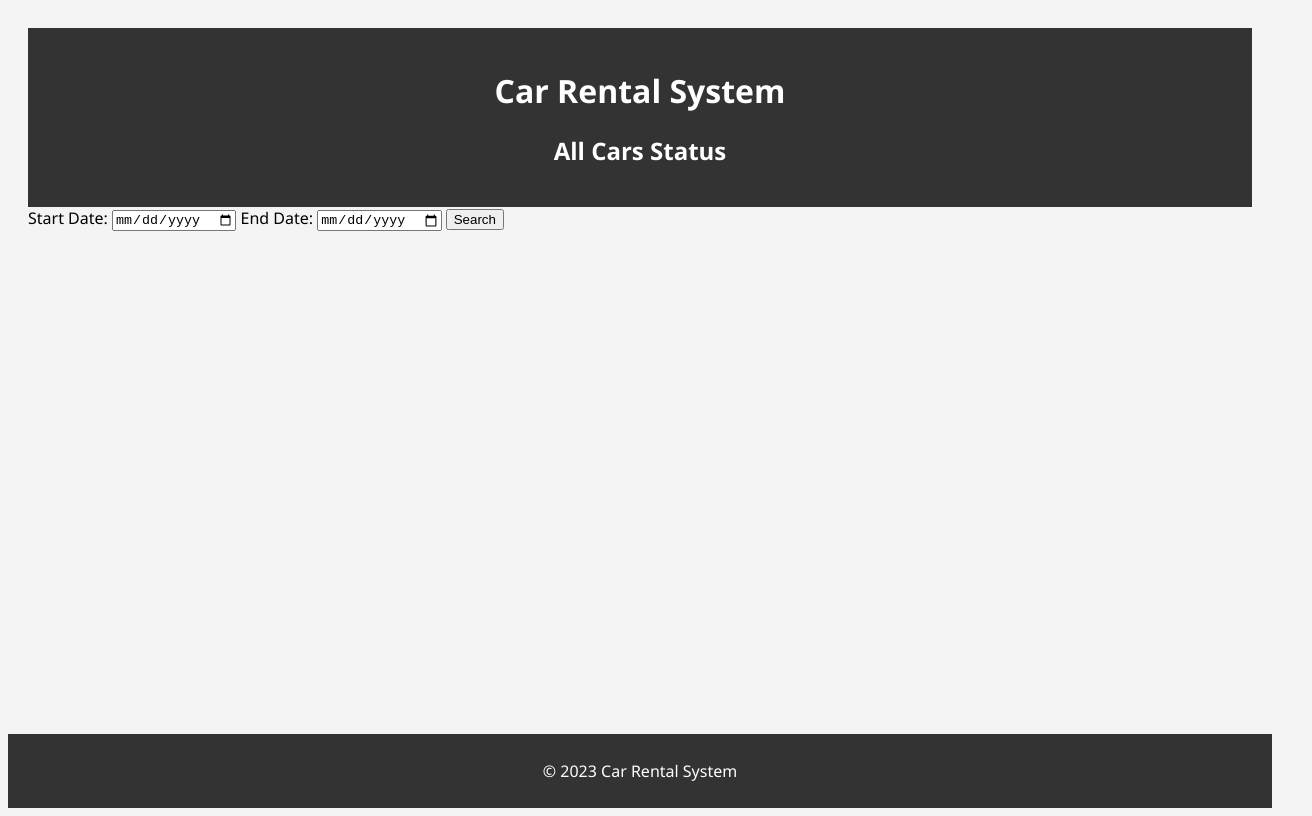
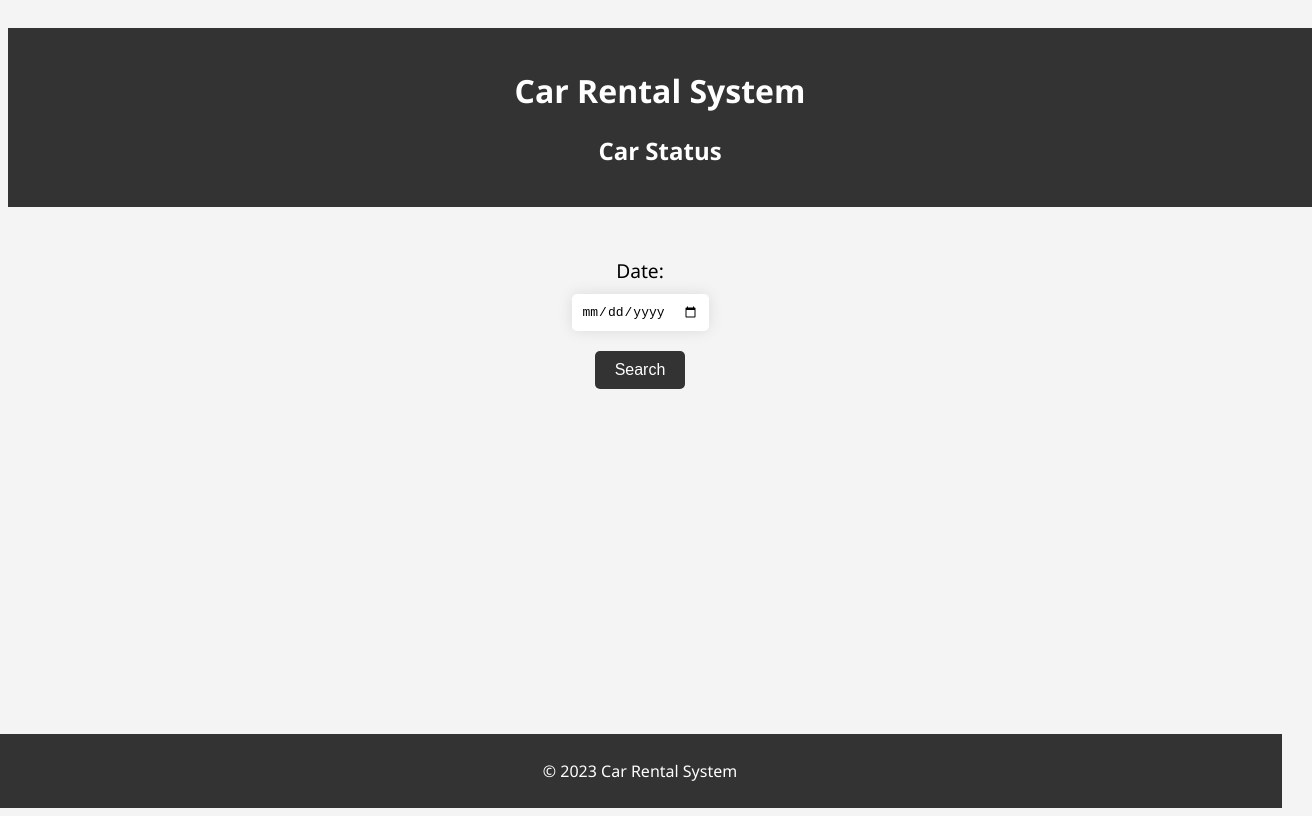
Before and after one commit to Kirollos-Saad/Car-Rental-System, a plain HTML site: page Admin/View Status/viewStatus.html in a window 1280 px wide. Shown: the whole page, 1312 px wide, since content can reach past the window. Drawn offline with Linux system fonts and the light colour scheme.

Commit message:
made the second version of car viewstatus

```diff
--- a/Admin/View Status/viewStatus.css
+++ b/Admin/View Status/viewStatus.css
@@ -4,6 +4,7 @@ body {
     min-height: 100vh;
     font-family: 'Segoe UI', Tahoma, Geneva, Verdana, sans-serif;
     background-color: #f4f4f4;
+    align-items: center; /* Added to center elements horizontally */
 }
 
 header {
@@ -11,11 +12,50 @@ header {
     color: #fff;
     padding: 20px;
     text-align: center;
+    width: 100%; /* Added to ensure header takes full width */
 }
 
 main {
     flex: 1 0 auto;
     padding: 20px;
+    width: 100%; /* Added to ensure main content takes full width */
+}
+
+.input_date {
+    display: flex;
+    flex-direction: column;
+    align-items: center;
+    justify-content: center;
+    margin-top: 50px;
+}
+
+.input_date label {
+    font-size: 1.2em;
+    margin-bottom: 10px;
+}
+
+.input_date input[type="date"] {
+    padding: 10px;
+    font-size: 1em;
+    border: none;
+    border-radius: 5px;
+    box-shadow: 0px 0px 15px 0px rgba(0,0,0,0.1);
+    margin-bottom: 20px;
+}
+
+.input_date button {
+    padding: 10px 20px;
+    font-size: 1em;
+    color: #fff;
+    background-color: #333;
+    border: none;
+    border-radius: 5px;
+    cursor: pointer;
+    transition: background-color 0.3s ease;
+}
+
+.input_date button:hover {
+    background-color: #444;
 }
 
 .car-grid {
@@ -51,4 +91,5 @@ footer {
     color: #fff;
     padding: 10px;
     text-align: center;
+    width: 100%; /* Added to ensure footer takes full width */
 }
--- a/Admin/View Status/viewStatus.html
+++ b/Admin/View Status/viewStatus.html
@@ -12,15 +12,11 @@
     <main>
         <header>
             <h1>Car Rental System</h1>
-            <h2>All Cars Status</h2>
+            <h2>Car Status</h2>
         </header>
         <div class="input_date">
-            <label for="start_date">Start Date:</label>
-            <input type="date" id="start_date" name="start_date" required>
-
-            <label for="end_date">End Date:</label>
-            <input type="date" id="end_date" name="end_date" required>
-
+            <label for="date">Date:</label>
+            <input type="date" id="date" name="date" required>
             <button id="searchBtn" type="button">Search</button>
         </div>
     </main>
@@ -33,20 +29,14 @@
             var searchBtn = document.getElementById('searchBtn');
 
             searchBtn.addEventListener('click', function () {
-                var startDate = document.getElementById('start_date').value;
-                var endDate = document.getElementById('end_date').value;
+                var date = document.getElementById('date').value;
 
-                if (!startDate || !endDate) {
-                    alert('Please provide both Start Date and End Date');
+                if (!date) {
+                    alert('Please provide a date');
                     return;
                 }
 
-                if (new Date(endDate) <= new Date(startDate)) {
-                    alert('End Date must be after Start Date');
-                    return;
-                }
-
-                window.location.href = 'viewStatus.php?start_date=' + startDate + '&end_date=' + endDate;
+                window.location.href = 'viewStatus.php?date=' + date;
             });
         });
     </script>
```
Also changed, not shown: 1 other file.
